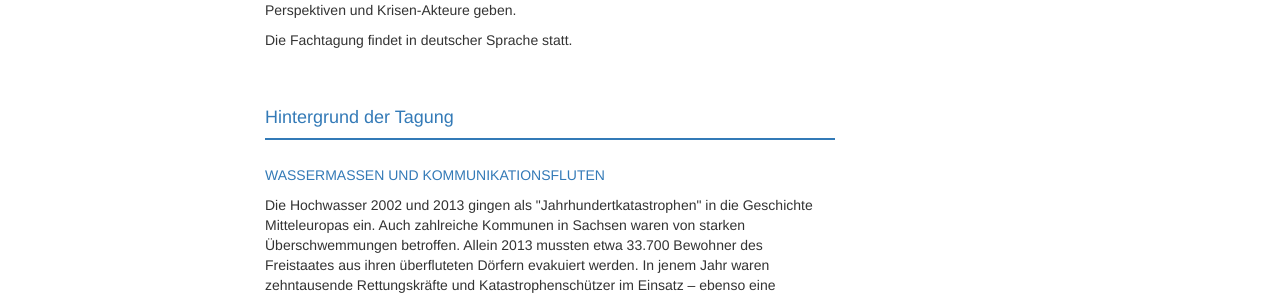
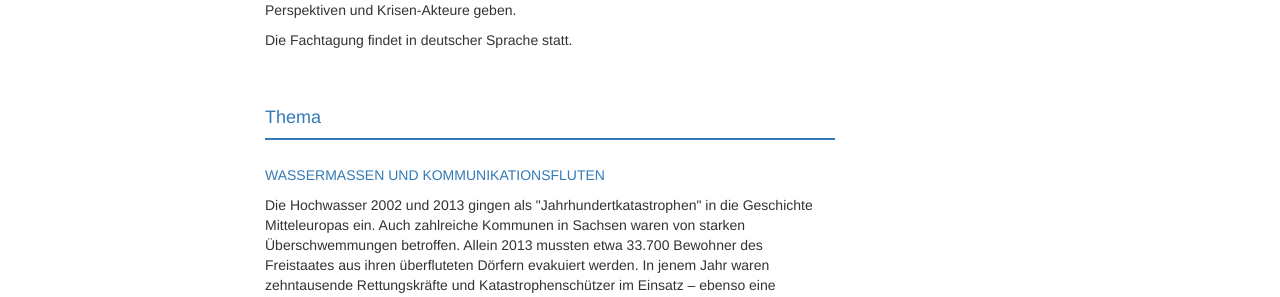
Before and after one commit to susedev/test, a Jekyll site: the page built from konferenz-kommunikationsfluten.html, in a window 1280 px wide. Shown: the part 502-799 px from the top of the page. Built offline with Jekyll 4.4.1, drawn with Linux system fonts in a browser that asks for light colours; nearby versions of some CDN libraries.

Commit message:
Edit from JekyllCMS

```diff
--- a/konferenz-kommunikationsfluten.html
+++ b/konferenz-kommunikationsfluten.html
@@ -15,7 +15,7 @@ title: Aktuell
 
 <p style="text-align: justify;">&nbsp;</p>
 
-<h3 style="margin-top: 28px;">Hintergrund der Tagung</h3>
+<h3 style="margin-top: 28px;">Thema</h3>
 
 <div class="box" style="background-color: #337AB7; height:2px; margin-top:3px; margin-bottom:25px;">&nbsp;</div>
 
```
